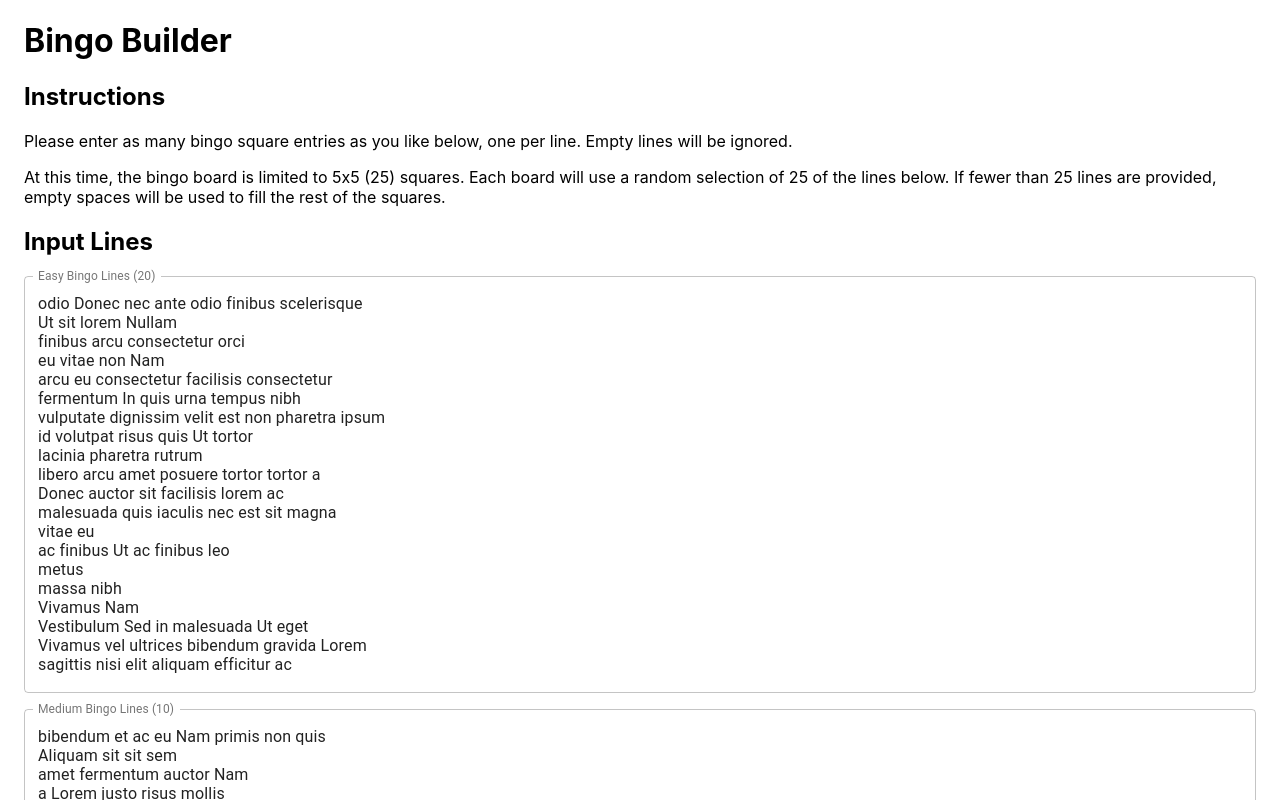
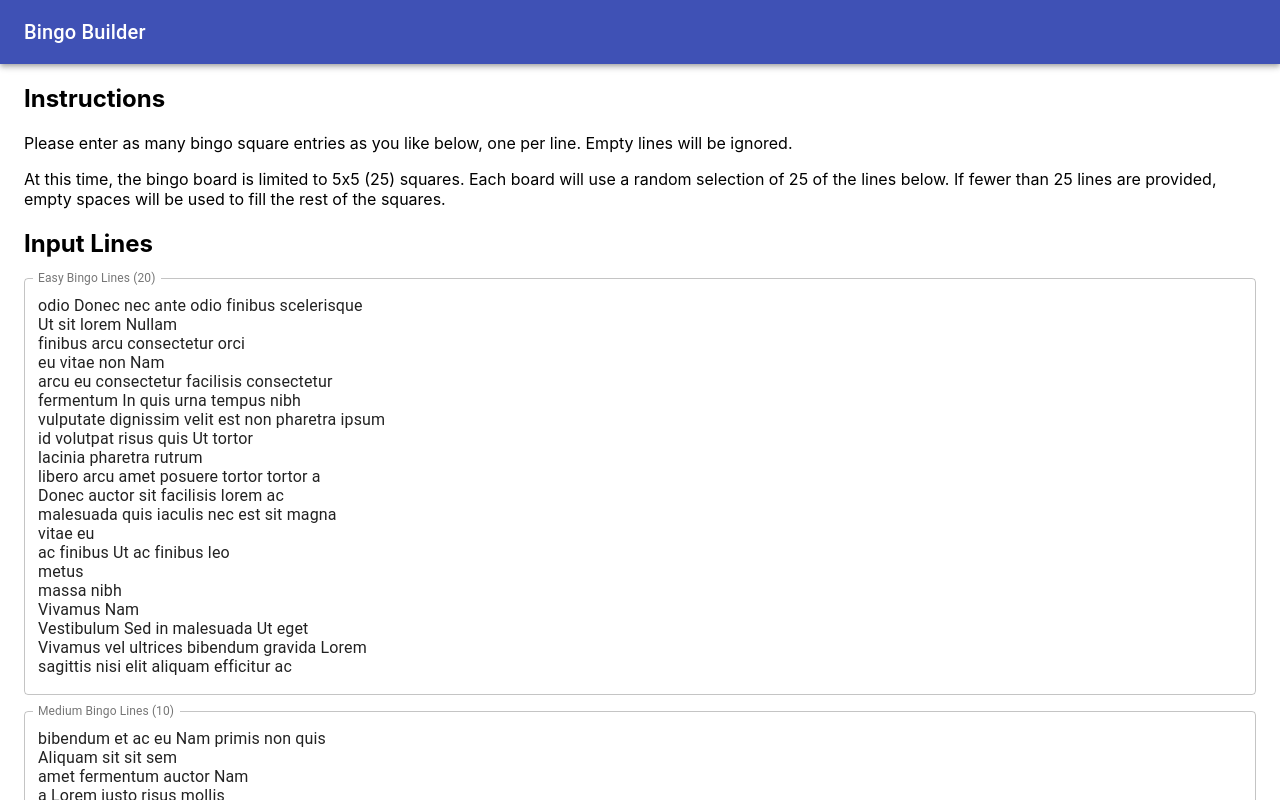
Before and after one commit to DSurguy/bingo-builder, a React (Vite) app: page / in a window 1280 px wide. Shown: the top 800 px of the page. Built offline with nearby package versions, Linux system fonts and the light colour scheme.

Commit message:
Add app bar, update vite config to add sourcemap

```diff
--- a/package.json
+++ b/package.json
@@ -5,7 +5,7 @@
   },
   "scripts": {
     "dev": "vite",
-    "build": "tsc && vite build",
+    "build": "vite build",
     "serve": "vite preview"
   },
   "dependencies": {
@@ -18,7 +18,7 @@
   "devDependencies": {
     "@types/react": "^17.0.44",
     "@types/react-dom": "^17.0.15",
-    "@vitejs/plugin-react-refresh": "^1.3.6",
+    "@vitejs/plugin-react": "^1.3.1",
     "typescript": "^4.6.3",
     "vite": "^2.9.5"
   }
--- a/src/App.tsx
+++ b/src/App.tsx
@@ -1,11 +1,12 @@
 import React, { Fragment, useEffect, useState } from 'react'
+import { AppBar, Toolbar, Typography } from '@material-ui/core';
+import { LineAndStyle, LineAndStyleByDifficulty, LinesByDifficulty } from './types'
+import { FreeSpaceSetting, InputStepOutput, Settings } from './types'
 import InputStep from './steps/InputStep'
 import RenderStep from './steps/RenderStep'
 import OutputStep from './steps/OutputStep'
+import packageJson from '../package.json'
 import './App.css'
-import { LineAndStyle, LineAndStyleByDifficulty, LinesByDifficulty } from './types'
-import { FreeSpaceSetting, InputStepOutput, Settings } from './types'
-import packageJson from '../package.json'
 
 enum Step {
   input,
@@ -66,7 +67,14 @@ function App() {
     document.title = `Bingo Builder v${packageJson.version}`;
   }, [])
 
-  return getStepContent();
+  return (<Fragment>
+    <AppBar position="static">
+      <Toolbar>
+        <Typography variant="h6">Bingo Builder</Typography>
+      </Toolbar>
+    </AppBar>
+    {getStepContent()}
+  </Fragment>)
 }
 
 export default App
--- a/src/steps/InputStep.tsx
+++ b/src/steps/InputStep.tsx
@@ -74,8 +74,6 @@ export default function InputStep({ onComplete }: Props) {
   return (
     <Container>
       <Box className="intro" marginTop={2}>
-        <h1>Bingo Builder</h1>
-        <Box>
         <h2>Instructions</h2>
         <p>
           Please enter as many bingo square entries as you like below, one per line. Empty lines will be ignored.
@@ -85,7 +83,6 @@ export default function InputStep({ onComplete }: Props) {
           25 of the lines below. If fewer than 25 lines are provided, empty spaces will be used to fill the rest
           of the squares.
         </p>
-        </Box>
       </Box>
       <h2>Input Lines</h2>
       <BingoInput label="Easy" onChange={(lines: string) => setEasyLines(lines)} lines={easyLines} />
--- a/vite.config.ts
+++ b/vite.config.ts
@@ -1,7 +1,15 @@
-import { defineConfig } from 'vite'
-import reactRefresh from '@vitejs/plugin-react-refresh'
+import { defineConfig, UserConfigExport } from 'vite'
+import reactPlugin from '@vitejs/plugin-react'
 
 // https://vitejs.dev/config/
-export default defineConfig({
-  plugins: [reactRefresh()]
+export default defineConfig(({command, mode }) => {
+  let config: UserConfigExport = {
+    plugins: [reactPlugin()],
+    build: {}
+  }
+  if( command === 'serve' || mode === 'development' ) {
+    config.build.sourcemap = true;
+  }
+
+  return config;
 })
```
Also changed, not shown: src/types.ts (+12 -2 lines), 1 other file (tests, documents, lock files or other folders). Lines whose indentation alone changed are shown as unchanged.
